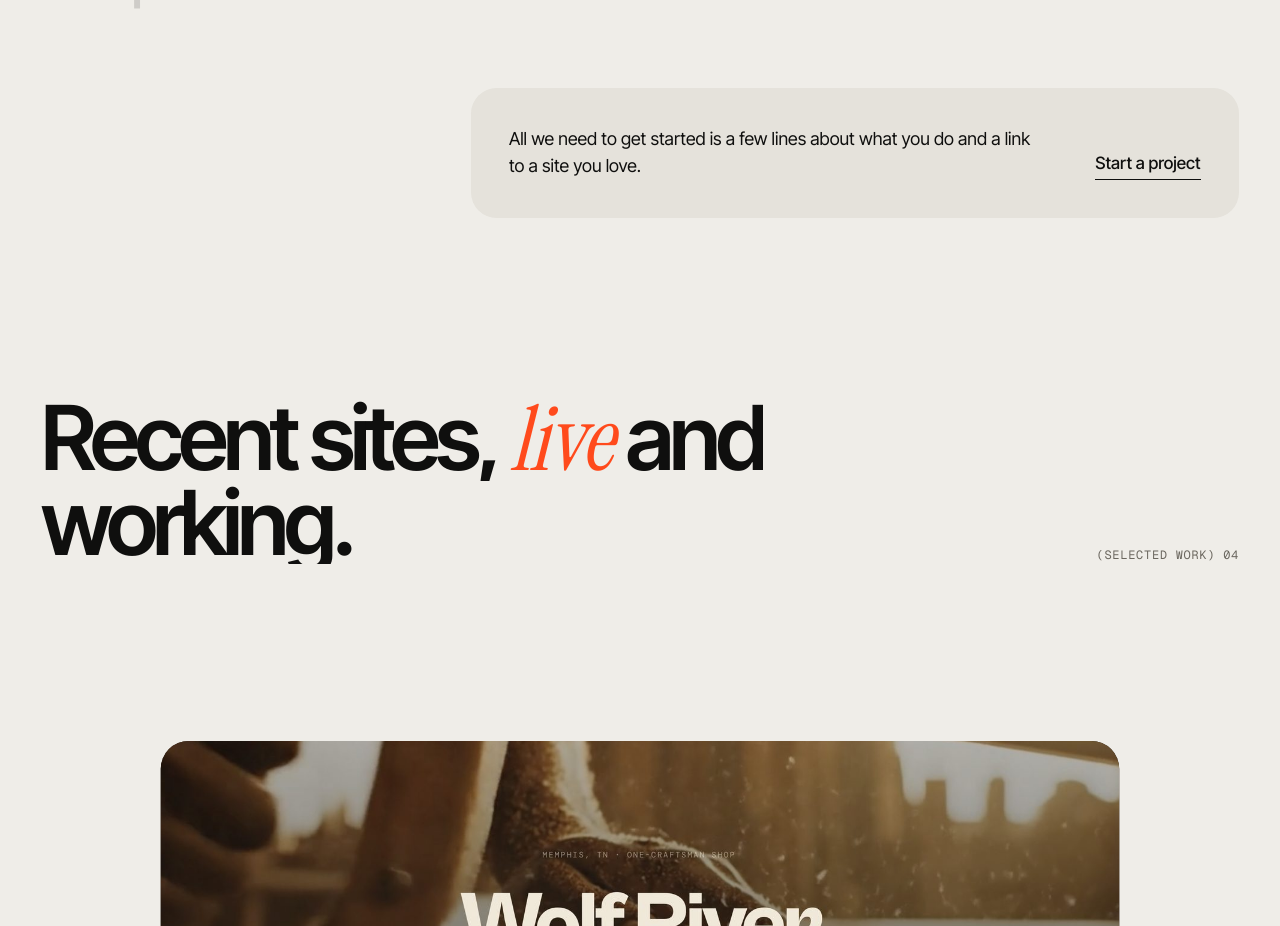
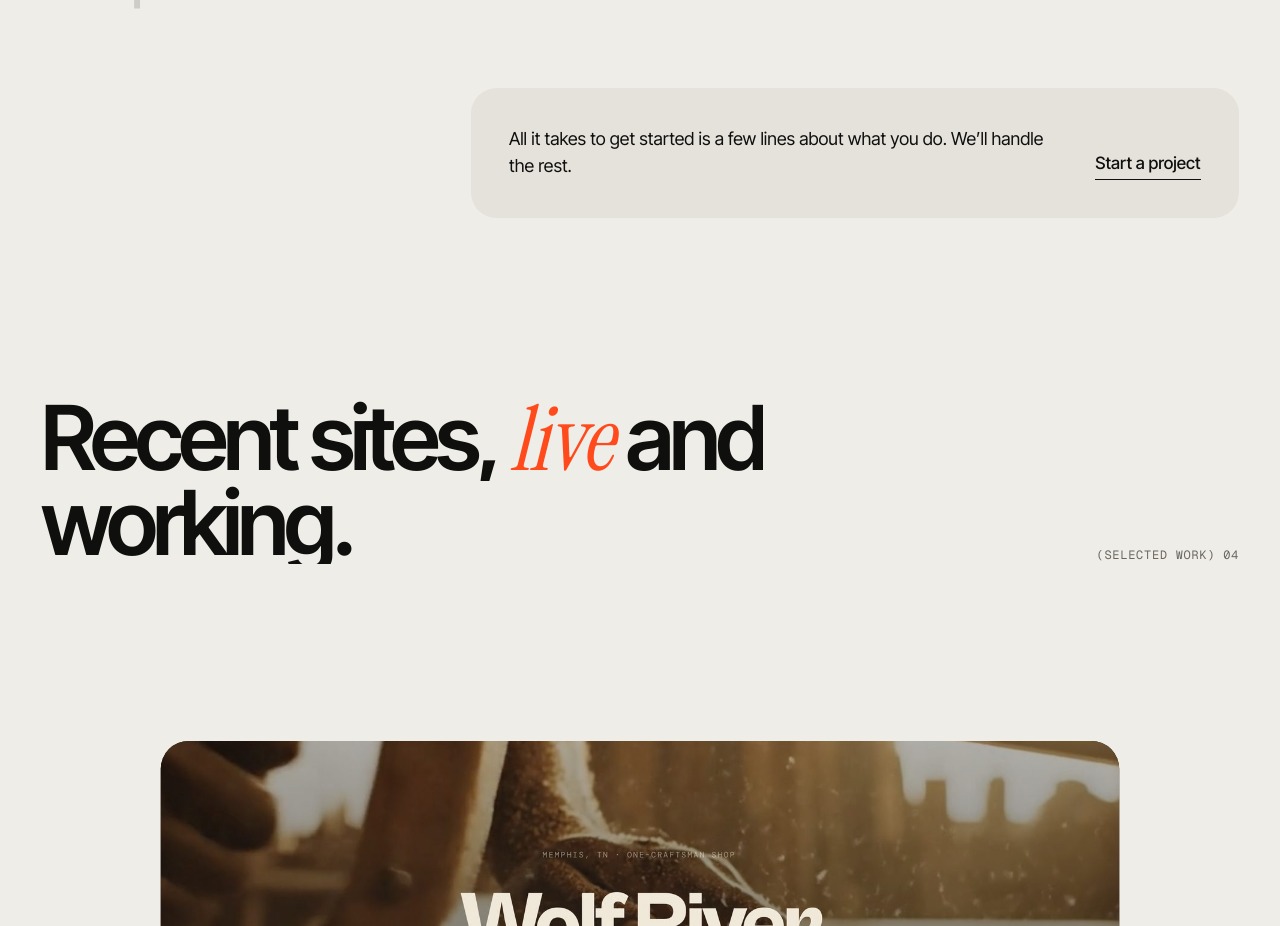
Before and after one commit to fwdmove/trace-design, a Next.js app: page / in a window 1280 px wide. Shown: the part 1212-2138 px from the top of the page. Built offline with nearby package versions, Linux system fonts and the light colour scheme.

Commit message:
Intro card: drop the 'site you love' ask
Co-Authored-By: Claude Opus 5.5 (1M context) <noreply@anthropic.com>
Claude-Session: https://claude.ai/code/session_01QoRDeKrUB11DLwwNhrUyYX

```diff
--- a/src/app/page.tsx
+++ b/src/app/page.tsx
@@ -78,7 +78,7 @@ export default function Home() {
         </p>
         <div className="intro-note" data-fade>
           <p>
-            All we need to get started is a few lines about what you do and a link to a site you love.
+            All it takes to get started is a few lines about what you do. We’ll handle the rest.
           </p>
           <Link href="#contact" className="text-link">
             <RollText>Start a project</RollText>
```
